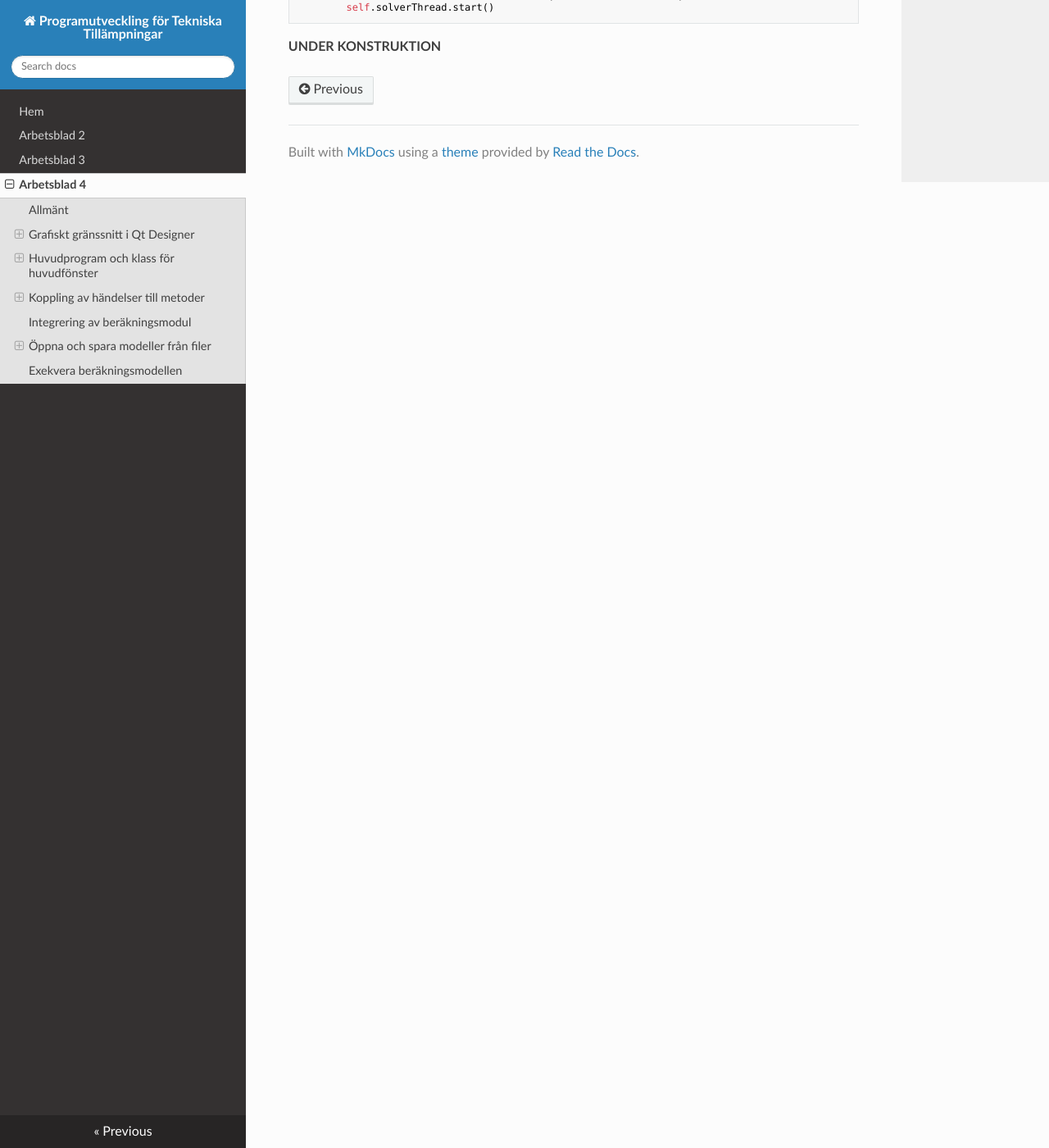
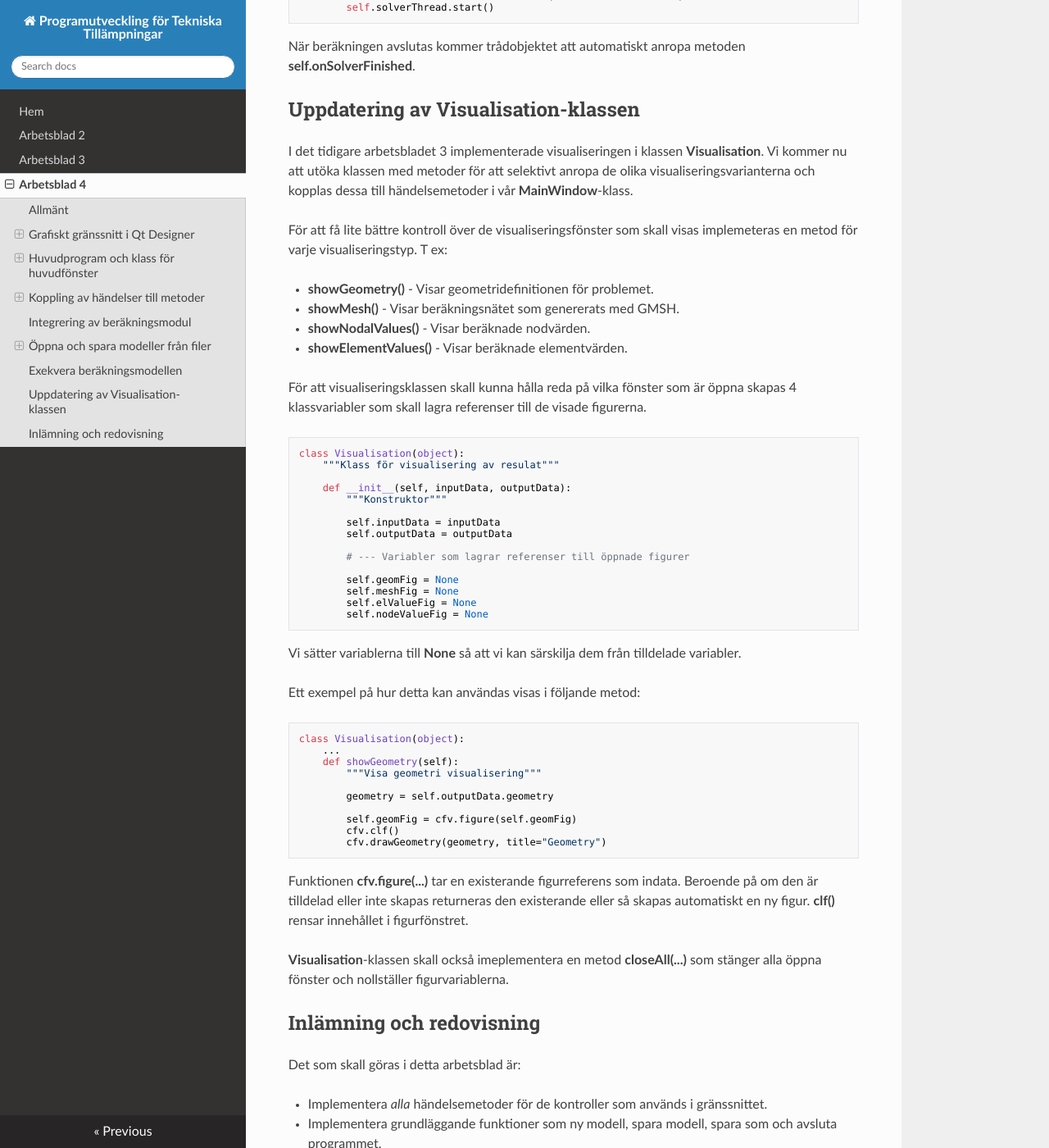
Before and after one commit to jonaslindemann/vsmn20, an MkDocs documentation site: the page built from docs/assignment4.md, in a window 1280 px wide and 1400 px high, scrolled down 15625 px. Shown: the whole window at 82% size. Built offline with MkDocs 1.6.1, drawn with Linux system fonts in a browser that asks for light colours; nearby versions of some CDN libraries; old or Windows-style settings are respelled for this version of MkDocs; some of the changed text lies outside the part shown.

Commit message:
Arbetsblad 4 klart

```diff
--- a/docs/assignment4.md
+++ b/docs/assignment4.md
@@ -413,5 +413,68 @@ Metoden kopplas sedan till trådobjektet med **connect(...)** ungefär på samma
             self.solverThread.finished.connect(self.onSolverFinished)
             self.solverThread.start()
 
+När beräkningen avslutas kommer trådobjektet att automatiskt anropa metoden **self.onSolverFinished**.
 
-**UNDER KONSTRUKTION**
+## Uppdatering av **Visualisation**-klassen
+
+I det tidigare arbetsbladet 3 implementerade visualiseringen i klassen **Visualisation**. Vi kommer nu att utöka klassen med metoder för att selektivt anropa de olika visualiseringsvarianterna och kopplas dessa till händelsemetoder i vår **MainWindow**-klass.
+
+För att få lite bättre kontroll över de visualiseringsfönster som skall visas implemeteras en metod för varje visualiseringstyp. T ex:
+
+ * **showGeometry()** - Visar geometridefinitionen för problemet.
+ * **showMesh()** - Visar beräkningsnätet som genererats med GMSH.
+ * **showNodalValues()** - Visar beräknade nodvärden.
+ * **showElementValues()** - Visar beräknade elementvärden.
+
+För att visualiseringsklassen skall kunna hålla reda på vilka fönster som är öppna skapas 4 klassvariabler som skall lagra referenser till de visade figurerna.
+
+    class Visualisation(object):
+        """Klass för visualisering av resulat"""
+
+        def __init__(self, inputData, outputData):
+            """Konstruktor"""
+
+            self.inputData = inputData
+            self.outputData = outputData
+
+            # --- Variabler som lagrar referenser till öppnade figurer
+
+            self.geomFig = None
+            self.meshFig = None
+            self.elValueFig = None
+            self.nodeValueFig = None
+
+Vi sätter variablerna till **None** så att vi kan särskilja dem från tilldelade variabler.
+
+Ett exempel på hur detta kan användas visas i följande metod:
+
+    class Visualisation(object):
+        ...
+        def showGeometry(self):
+            """Visa geometri visualisering"""
+
+            geometry = self.outputData.geometry
+
+            self.geomFig = cfv.figure(self.geomFig)
+            cfv.clf()
+            cfv.drawGeometry(geometry, title="Geometry")
+
+Funktionen **cfv.figure(...)** tar en existerande figurreferens som indata. Beroende på om den är tilldelad eller inte skapas returneras den existerande eller så skapas automatiskt en ny figur. **clf()** rensar innehållet i figurfönstret.
+
+**Visualisation**-klassen skall också imeplementera en metod **closeAll(...)** som stänger alla öppna fönster och nollställer figurvariablerna.
+
+## Inlämning och redovisning
+
+Det som skall göras i detta arbetsblad är:
+
+ * Implementera _alla_ händelsemetoder för de kontroller som används i gränssnittet.
+ * Implementera grundläggande funktioner som ny modell, spara modell, spara som och avsluta programmet.
+ * Implementera kontroller för att se till att visualiseringsmetoderna inte anropas om en beräknings inte är utförd. Använd en flagga **self.calcDone** för att ange beräkningsstatus.
+ * Slutför implementeringen av **Visualisation**-klassen, så den kan hantera alla visualiseringsfall. Skapa objektet av denna klass på nytt efter varje slutförd beräkning. Skapa en tom variabel in **MainWindow** konstruktorn, så att if-satser kan användas för att testa om det finns en aktuell instans till **Visualisation**
+ * Efter beräkningen skall **reportEdit**-kontrollen tilldelas utdata från **Report**-klassen. **reportEdit** har en metod **setPlainText(...)** just för detta ändamål. Aktuellt innehåll i kontrollen kan rensas med metoden **clear()**.
+ * Programmet skall vid detta arbetsblad slut vara ett komplett självständigt beräkningsprogram.
+
+Inlämningen skall bestå av en zip-fil (eller annat arkivformat) bestående av:
+
+ * Alla Python-filer. (.py-filer)
+ * Ett exempel på en sparad json-fil.
```
